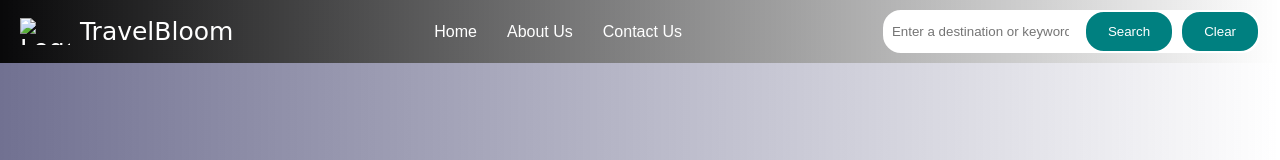
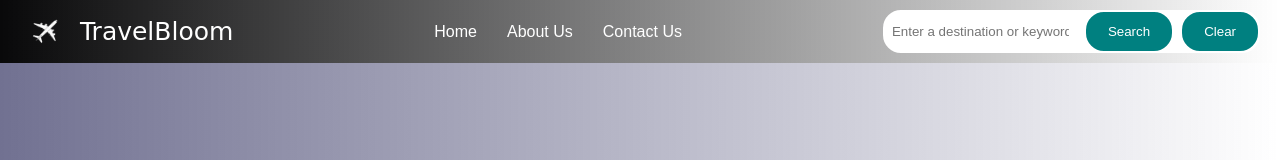
Before and after one commit to HoorulainAsad/TravelBloom, a plain HTML site: page index.html in a window 1280 px wide. Shown: the top 160 px of the page. Drawn offline with Linux system fonts and the light colour scheme.

Commit message:
picture path

```diff
--- a/index.html
+++ b/index.html
@@ -69,7 +69,7 @@
 <body>
   <header>
     <div class="logo">
-      <img src="download-removebg-preview.png" alt="Logo" width="50px" height="27px">
+      <img src="pictures/download-removebg-preview.png" alt="Logo" width="50px" height="27px">
       TravelBloom
     </div>
     <nav>
```
